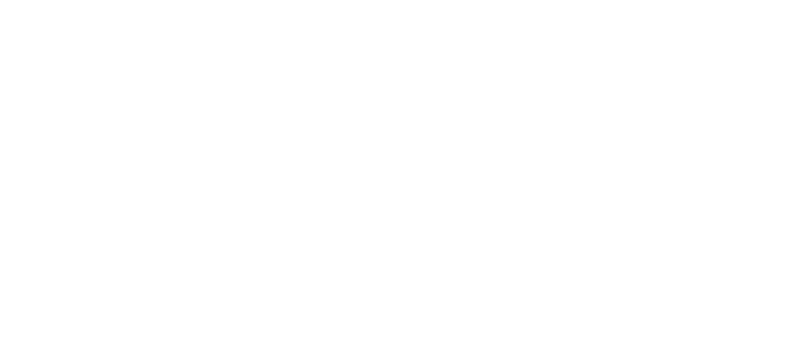
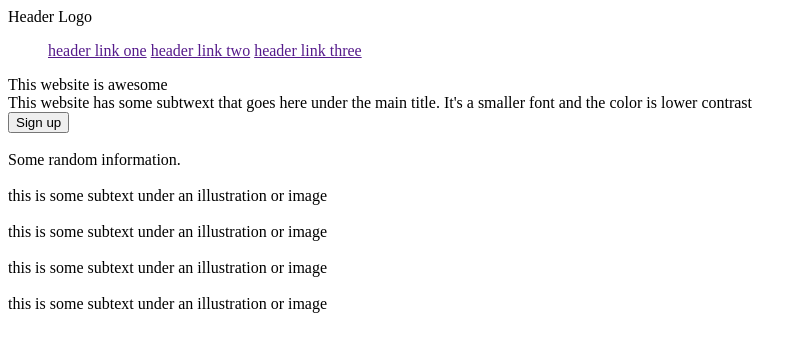
Before and after one commit to aditzaabc/landing-page-kookbook, a plain HTML site: page index.html in a window 1280 px wide. Shown: the whole page, without its empty margins (0-805 px from the left). Drawn offline with Linux system fonts and the light colour scheme.

Commit message:
Haf of html structure

```diff
--- a/index.html
+++ b/index.html
@@ -9,17 +9,59 @@
 <body>
     <!-- Header start -->
   <div class="header">
-
+    <div class="logo">
+        Header Logo
+    </div>
+        <ul class="nav-links">
+            <a href="" target="">header link one</a>
+            <a href="" target="">header link two</a>
+            <a href="" target="">header link three</a>
+        </ul>
   </div>
     <!-- Hero start -->
   <div class="hero">
-
+    <div class="hero-txt">
+        <div class="hero-title">
+            This website is awesome
+        </div>
+        <div class="hero-subtitle">
+            This website has some subtwext that goes here under the main title. It's a smaller font and the color is lower contrast
+        </div>
+        <button class="cta-btn">Sign up</button>
+    </div>
+    <img src="" alt=""/>
   </div>
     <!-- features start-->
   <div class="features">
-
+    <div class="features-title">
+        Some random information.
+    </div>
+    <div class="card">
+        <img class="card-img" src="" alt=""/>
+        <div class="card-content">
+            this is some subtext under an illustration or image
+        </div>
+    </div>
+    <div class="card">
+        <img class="card-img" src="" alt=""/>
+        <div class="card-content">
+            this is some subtext under an illustration or image
+        </div>
+    </div>
+    <div class="card">
+        <img class="card-img" src="" alt=""/>
+        <div class="card-content">
+            this is some subtext under an illustration or image
+        </div>
+    </div>
+    <div class="card">
+        <img class="card-img" src="" alt=""/>
+        <div class="card-content">
+            this is some subtext under an illustration or image
+        </div>
+    </div>
   </div>
-    <!-- Social-proof strat-->
+    <!-- Social-proof start-->
   <div class="social-proof">
 
   </div>
@@ -27,7 +69,7 @@
   <div class="cta">
 
   </div>
-    <!-- Footer strat-->
+    <!-- Footer start-->
   <div class="footer">
 
   </div>
```
